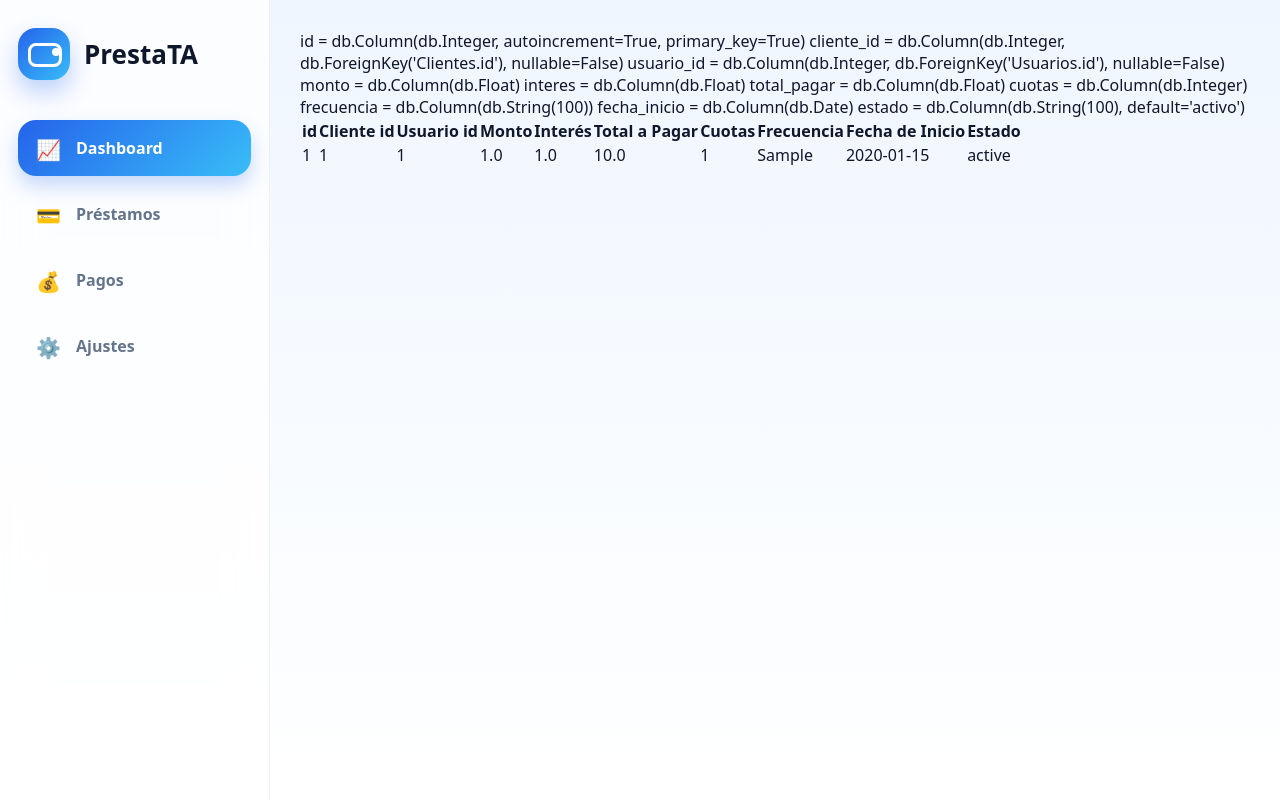
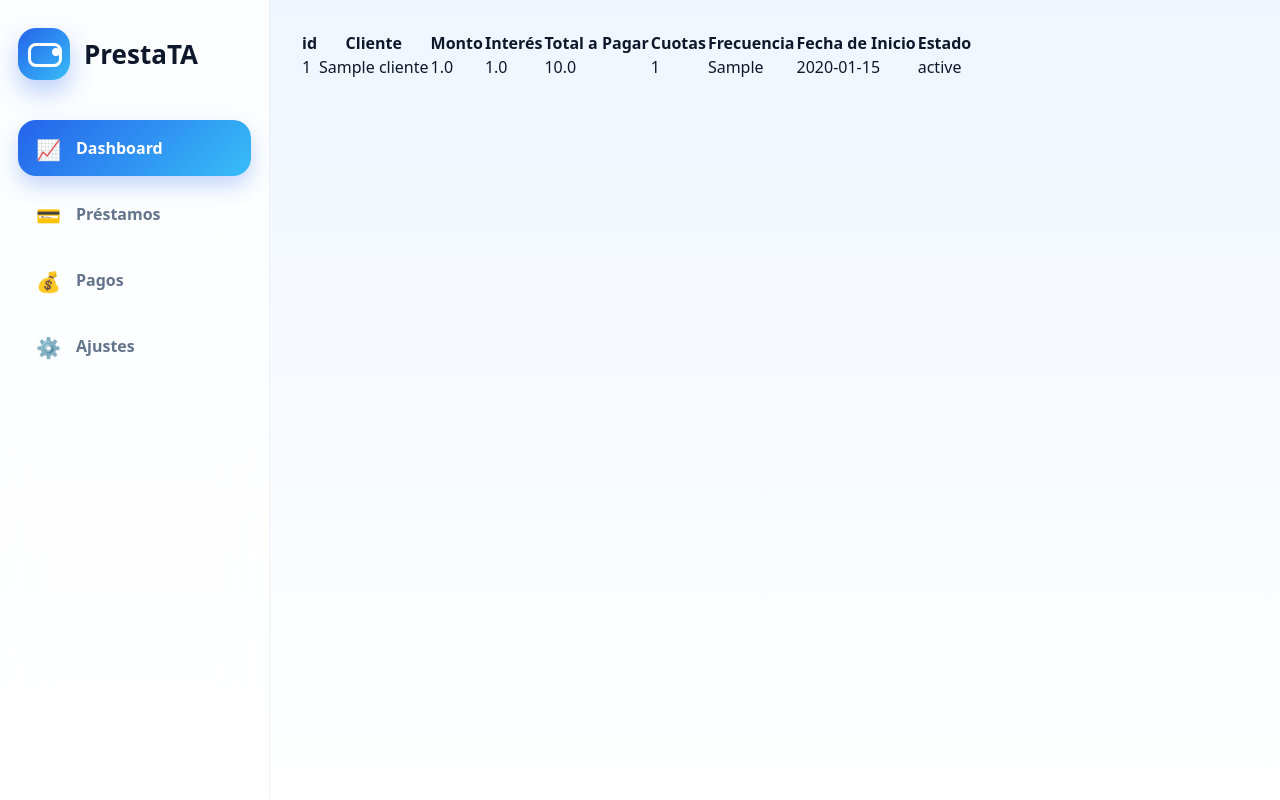
Before and after one commit to xandt3ch/PrestaTa, a Flask app: page /prestamo in a window 1280 px wide. Run offline with Flask 3, Linux system fonts and the light colour scheme; tables that the repository leaves empty hold one stand-in row (values such as "Sample post").

Commit message:
mejorando el codigo

```diff
--- a/app/route.py
+++ b/app/route.py
@@ -15,8 +15,8 @@ def dashboard():
 @main.route('/prestamo')
 def prestamo():
     prestamos = Prestamos.query.all()
-    return render_template('prestamo.html', prestamos=prestamos)
-    return render_template('prestamo.html')
+    clientes = Clientes.query.where(Clientes.id == Prestamos.cliente_id).all()
+    return render_template('prestamo.html', prestamos=prestamos, clientes=clientes)
 
 # ruta plus
 @main.route('/plus')
@@ -44,5 +44,14 @@ def config():
 # ruta de configuracion
 @main.route('/usuario')
 def usuario():
-    usuarios = Usuarios.query.all()
+    usuarios = Usuarios.query.filter(
+        Usuarios.id,
+        Usuarios.apodo,
+        Usuarios.nombre,
+        Usuarios.email,
+        Usuarios.cedula,
+        Usuarios.rol,
+        Usuarios.creacion,
+        Usuarios.estado
+    )
     return render_template('usuario.html', usuarios=usuarios)
--- a/app/templates/prestamo.html
+++ b/app/templates/prestamo.html
@@ -4,20 +4,10 @@
 
 {% block content %}
 <table>
-     id = db.Column(db.Integer, autoincrement=True, primary_key=True)
-    cliente_id = db.Column(db.Integer, db.ForeignKey('Clientes.id'), nullable=False)
-    usuario_id = db.Column(db.Integer, db.ForeignKey('Usuarios.id'), nullable=False)
-    monto = db.Column(db.Float)
-    interes = db.Column(db.Float)
-    total_pagar = db.Column(db.Float)
-    cuotas = db.Column(db.Integer)
-    frecuencia = db.Column(db.String(100))
-    fecha_inicio = db.Column(db.Date)
-    estado = db.Column(db.String(100), default='activo')
+
     <tr>
         <th>id</th>
-        <th>Cliente id</th>
-        <th>Usuario id</th>
+        <th>Cliente </th>
         <th>Monto</th>
         <th>Interés</th>
         <th>Total a Pagar</th>
@@ -27,11 +17,11 @@
         <th>Estado</th>
 
     </tr>
+     {% for cliente in clientes %}
     {% for prestamo in prestamos %}
     <tr>
         <td>{{ prestamo.id }}</td>
-        <td>{{ prestamo.cliente_id }}</td>
-        <td>{{ prestamo.usuario_id }}</td>
+        <td>{{ cliente.nombre }}</td>
         <td>{{ prestamo.monto }}</td>
         <td>{{ prestamo.interes }}</td>
         <td>{{ prestamo.total_pagar }}</td>
@@ -41,6 +31,7 @@
         <td>{{ prestamo.estado }}</td>
     </tr>
     {% endfor %}
+    {% endfor %}
 </table>
 
 {% endblock %}
```
